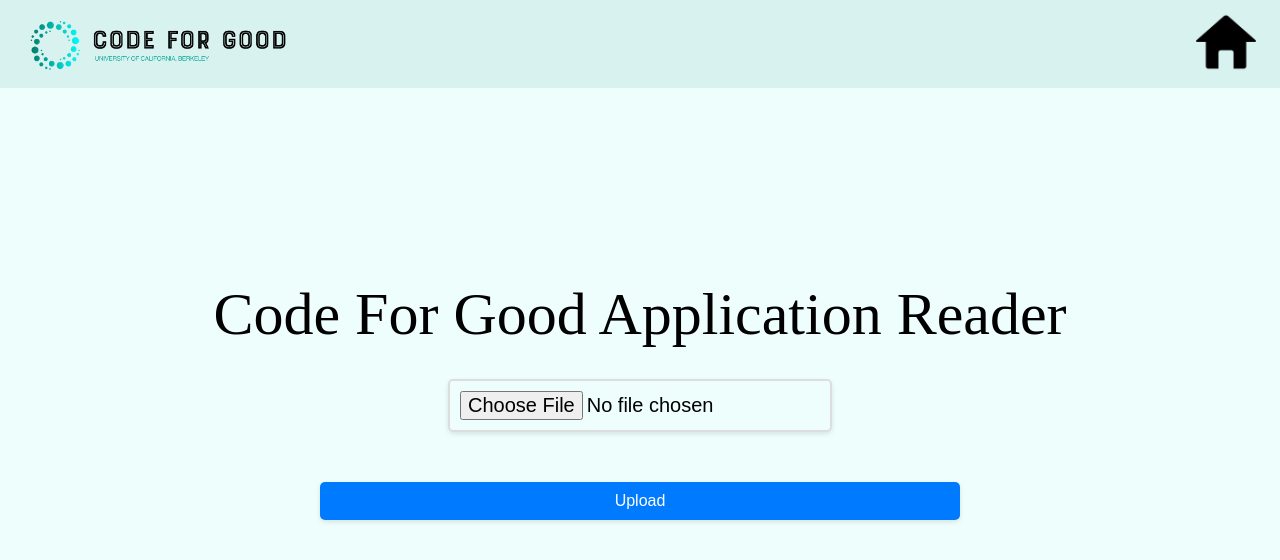
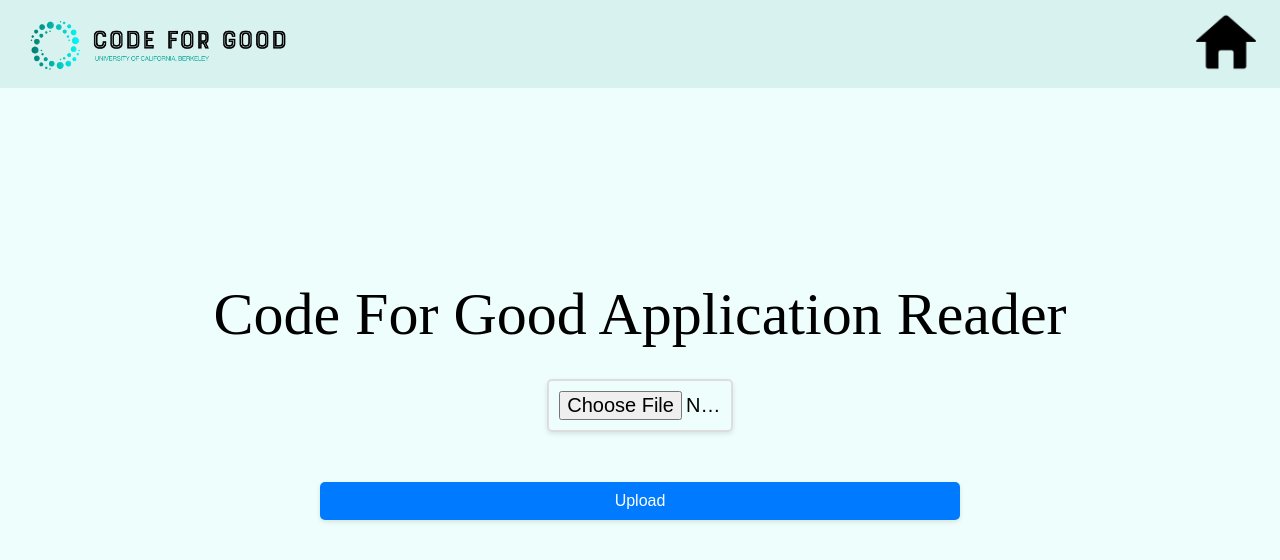
Before and after one commit to glai5/Code_For_Glory_Client, a React (Create React App) app in the folder my-app/: page / in a window 1280 px wide. Shown: the top 560 px of the page. Built offline with nearby package versions, Linux system fonts and the light colour scheme.

Commit message:
2 small edits

```diff
--- a/my-app/src/Frame1-2.css
+++ b/my-app/src/Frame1-2.css
@@ -46,7 +46,7 @@ body {
     margin: 10px;
     border: 2px solid #ddd;
     border-radius: 5px;
-    width: 30%;
+    width: 14.5%;
     box-sizing: border-box;
     box-shadow: 0 2px 5px rgba(0, 0, 0, 0.1);
 }
--- a/my-app/src/Frame5.jsx
+++ b/my-app/src/Frame5.jsx
@@ -26,7 +26,7 @@ function Frame5({ selectedFile }) {
         </nav>
 
         <div class="text">Thanks for your hard work!</div>
-        <div class="subtext">After downloading, please click the homepage button or icon to delete the file and ensure security!</div>
+        <div class="subtext">After downloading, please click the homepage button or icon to delete the file and maintain security!</div>
 
         <a href={`http://localhost:5000/uploads/${fileName}`} download>
             <button>
```
